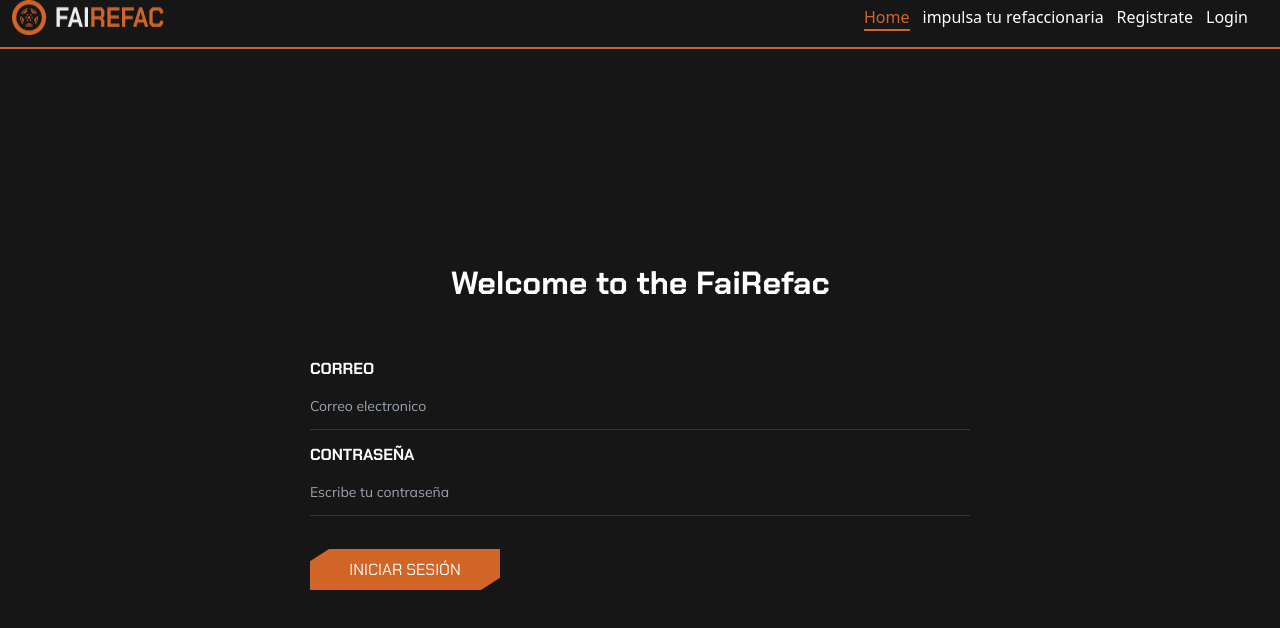
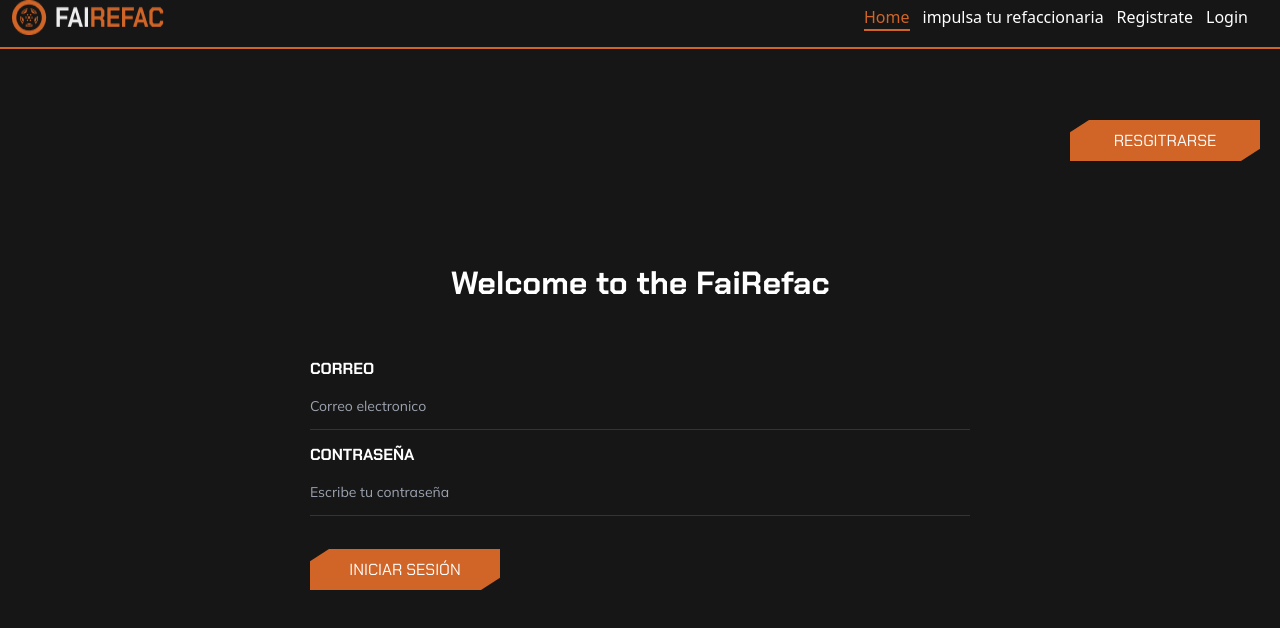
Before and after one commit to aleTorres05/FaiRefacFront, a Next.js app: page /login in a window 1280 px wide. Shown: the top 628 px of the page. Built offline with nearby package versions, Linux system fonts and the light colour scheme.

Commit message:
feature/ register button

```diff
--- a/components/LoginForm.jsx
+++ b/components/LoginForm.jsx
@@ -34,6 +34,9 @@ export default function LoginForm() {
         >
           Iniciar sesión
         </button>
+        <button className="lg:hidden bg-[#fff] font-chakra w-[190px] h-[41px] text-[#000] uppercase">
+          Resgitrarse
+        </button>
       </form>
     </div>
   );
--- a/pages/login.jsx
+++ b/pages/login.jsx
@@ -9,8 +9,10 @@ export default function Login() {
 
       {/* Contenedor centrado */}
       <div className="flex flex-1 flex-col justify-center md:items-center">
-        {" "}
-        {/* mt ajustado para no superponerse con el header */}
+        <button className="hidden lg:block lg:absolute right-5 top-[15%] bg-[#D16527] font-chakra w-[190px] h-[41px] text-[#fff] uppercase">
+          Resgitrarse
+        </button>
+
         <h1 className="text-[#FFF] text-center font-chakra text-[32px] font-bold leading-normal mb-[50px]">
           Welcome to the FaiRefac
         </h1>
```
